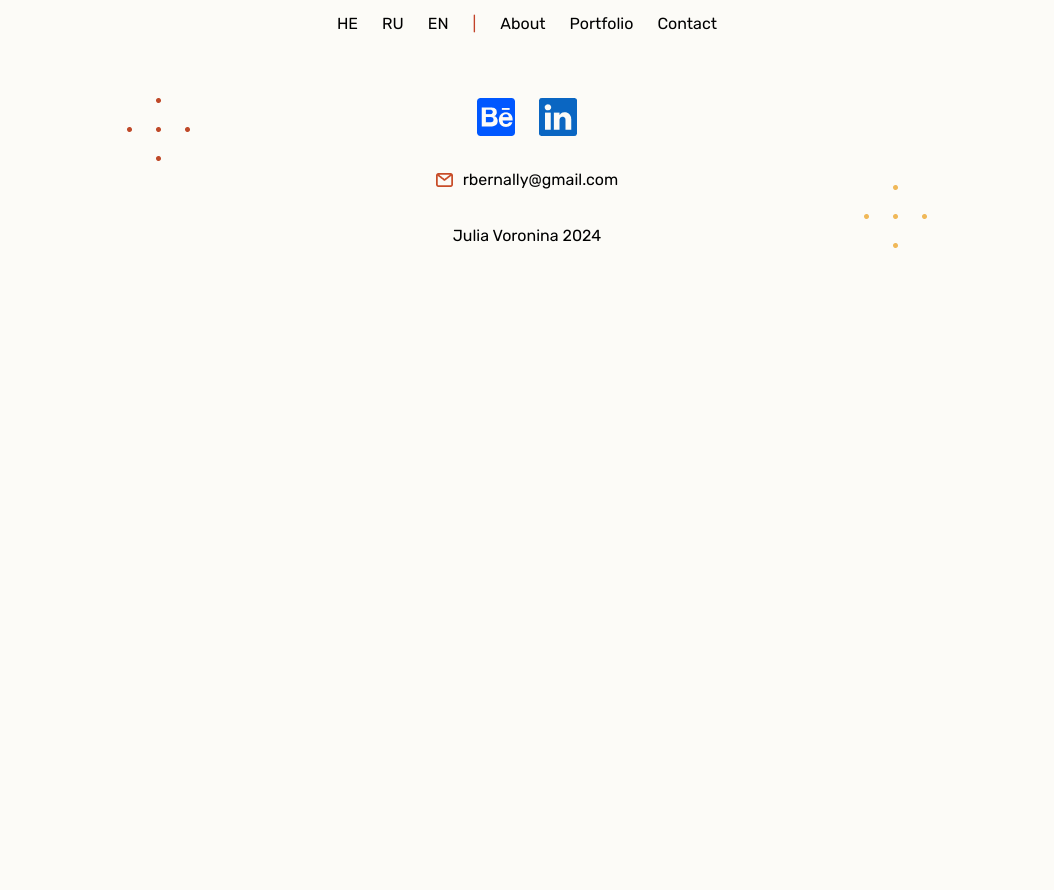
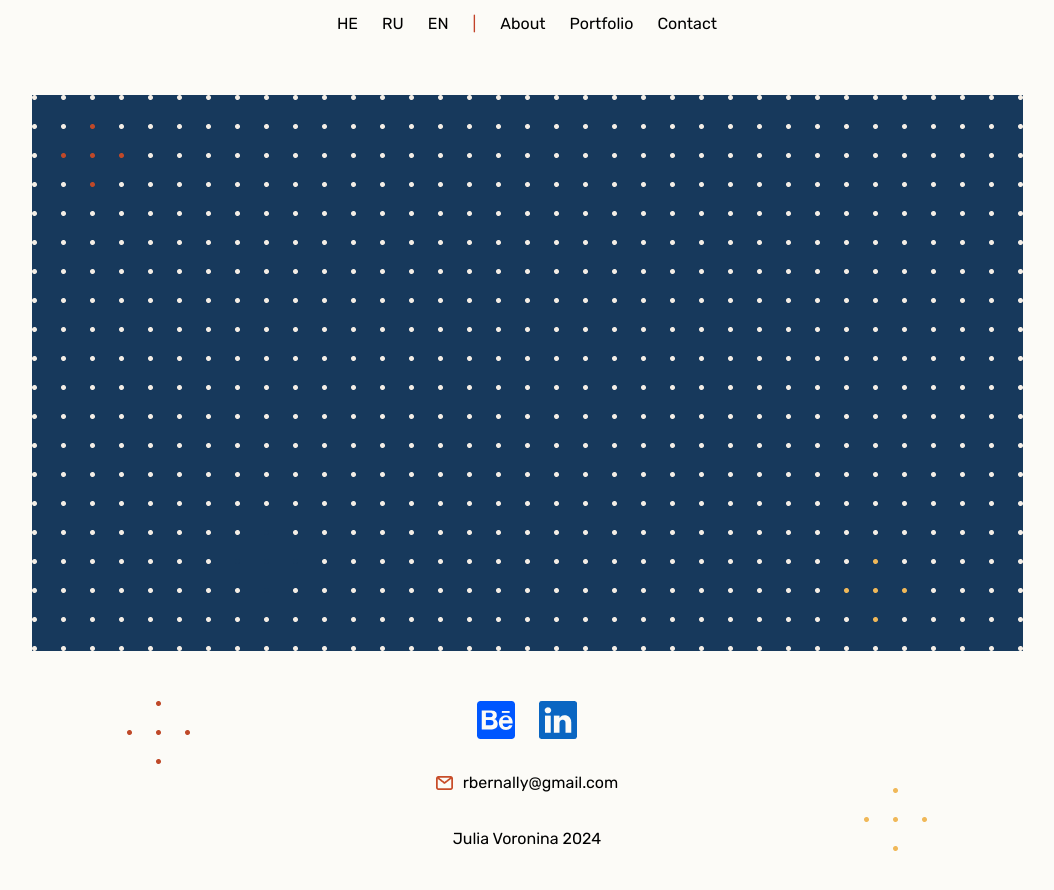
Before and after one commit to WebyCreatorsTeam/julia-designer, a Next.js app: page /en in a window 1280 px wide. Shown: the top 890 px of the page, without its empty margins (113-1167 px from the left). Before the commit the page ends 800 px from the top, so only its background shows below. Built offline with nearby package versions, Linux system fonts and the light colour scheme.

Commit message:
color change

```diff
--- /dev/null
+++ b/app/[lang]/components/Hero/Hero.tsx
@@ -0,0 +1,15 @@
+import Image from 'next/image'
+import React from 'react'
+import hero from '../../images/hero.png'
+
+const Hero = () => {
+    return (
+        <section className='hero'>
+            <section className='hero-background'></section>
+            {/* <Image src={hero} alt="Julia" width={1440} height={300} /> */}
+            <Image src={hero} alt="Julia" width={1920} height={300} />
+        </section>
+    )
+}
+
+export default Hero
--- a/app/[lang]/globals.css
+++ b/app/[lang]/globals.css
@@ -36,8 +36,28 @@ nav {
 nav div {
   cursor: pointer;
 }
+
 nav span {
   color: #c24229;
+}
+
+.hero {
+  position: relative;
+  width: 991px;
+  height: 556px;
+  margin: 47px auto;
+}
+
+.hero-background {
+  background-color: #17395c;
+  background-image: url("./images/Pattern-hero.png");
+  background-repeat: no-repeat;
+  width: 100%;
+  height: 100%;
+  /* margin: 47px auto; */
+  position: absolute;
+  top: 0;
+  left: 0;
 }
 
 .aboutSection {
@@ -53,6 +73,7 @@ nav span {
 .aboutSection p {
   font-size: 16px;
   margin-bottom: 15px;
+  color: #17395C;
 }
 
 footer {
--- a/app/[lang]/page.tsx
+++ b/app/[lang]/page.tsx
@@ -1,13 +1,18 @@
 // eslint-disable-next-line @typescript-eslint/no-unused-vars
 import { getDictionary } from "./dictionaries";
+// import Image from "next/image";
+// import hero from './images/hero.png'
+import Hero from "./components/Hero/Hero";
 
 // eslint-disable-next-line @typescript-eslint/no-unused-vars
 export default async function Home({ params: { lang } }: { params: { lang: string }; }) {
   // const dict = await getDictionary(lang);
   // console.log(dict)
   return (
-    <div >
+    <section>
+      <Hero />
+
       {/* <p>{dict.home}</p> */}
-    </div>
+    </section>
   );
 }
```
Also changed, not shown: app/[lang]/images/Pattern-hero.png (added), app/[lang]/images/hero.png (added).
